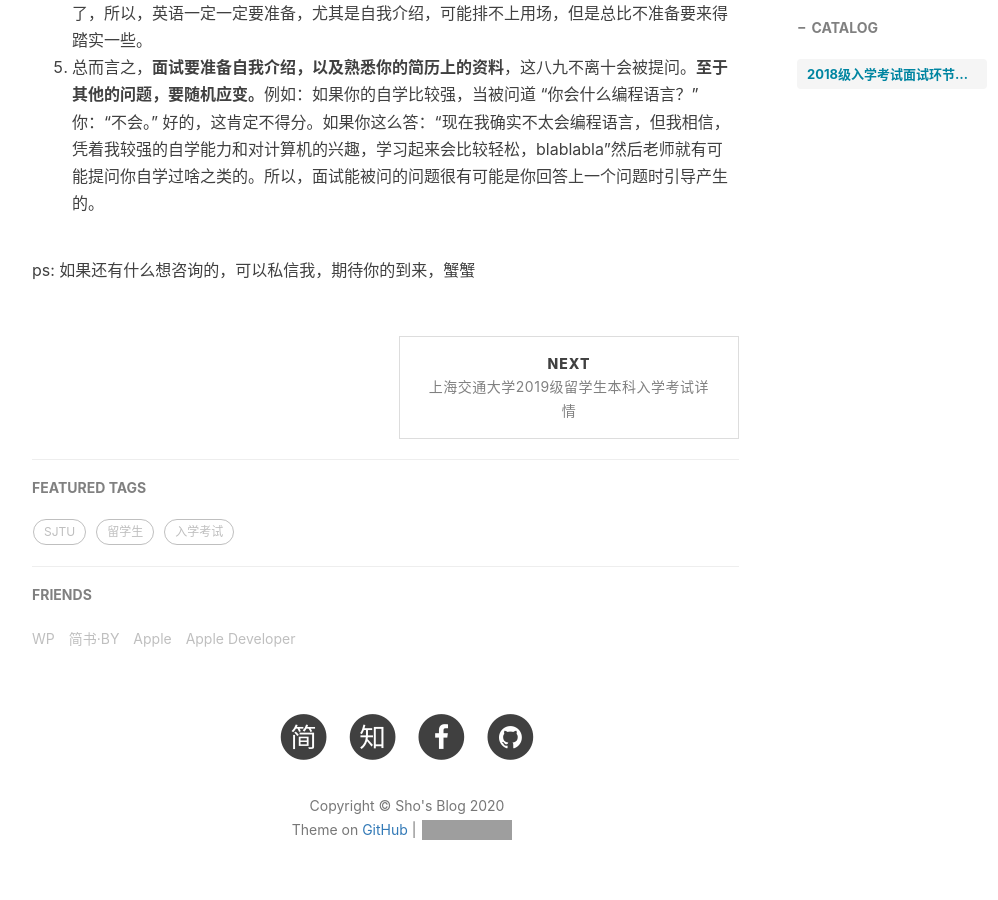
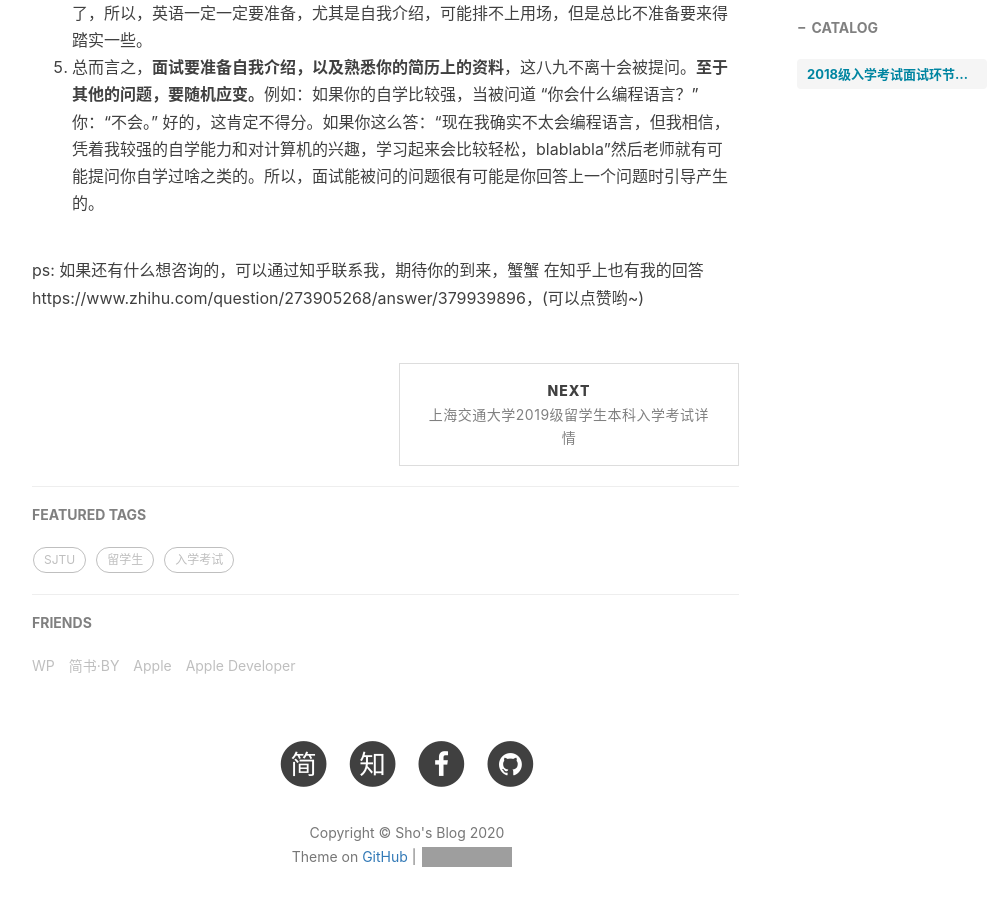
Before and after one commit to MiniSho/MiniSho.github.io, a Jekyll site: the page built from _posts/2020-05-14-18级入学考试.md, in a window 1280 px wide and 900 px high, scrolled down 1678 px. Shown: the whole window, without its empty margins (233-1231 px from the left). Built offline with Jekyll 4.4.1, drawn with Linux system fonts in a browser that asks for light colours; nearby versions of some CDN libraries; comment, search, counter and statistics services are not loaded; grey boxes are pictures that could not be loaded.

Commit message:
Update 2020-05-14-18级入学考试.md

```diff
--- a/_posts/2020-05-14-18级入学考试.md
+++ b/_posts/2020-05-14-18级入学考试.md
@@ -46,4 +46,5 @@
 4. **交大面试一定要准备英语。**毕竟这是大上海，上海的英语水平比其他城市不知道高到哪里去了，所以，英语一定一定要准备，尤其是自我介绍，可能排不上用场，但是总比不准备要来得踏实一些。
 5. 总而言之，**面试要准备自我介绍，以及熟悉你的简历上的资料**，这八九不离十会被提问。**至于其他的问题，要随机应变。**例如：如果你的自学比较强，当被问道 “你会什么编程语言？” 你：“不会。” 好的，这肯定不得分。如果你这么答：“现在我确实不太会编程语言，但我相信，凭着我较强的自学能力和对计算机的兴趣，学习起来会比较轻松，blablabla”然后老师就有可能提问你自学过啥之类的。所以，面试能被问的问题很有可能是你回答上一个问题时引导产生的。
 
-ps: 如果还有什么想咨询的，可以私信我，期待你的到来，蟹蟹
+ps: 如果还有什么想咨询的，可以通过知乎联系我，期待你的到来，蟹蟹
+在知乎上也有我的回答 https://www.zhihu.com/question/273905268/answer/379939896，(可以点赞哟~)
```
